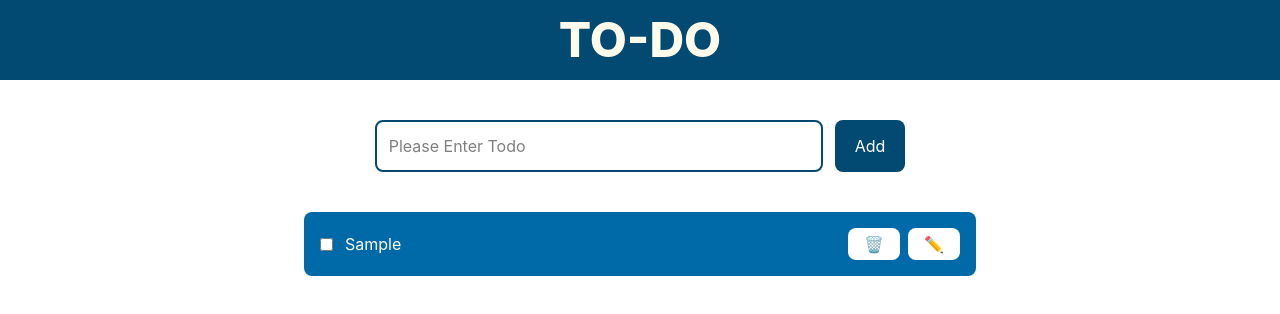
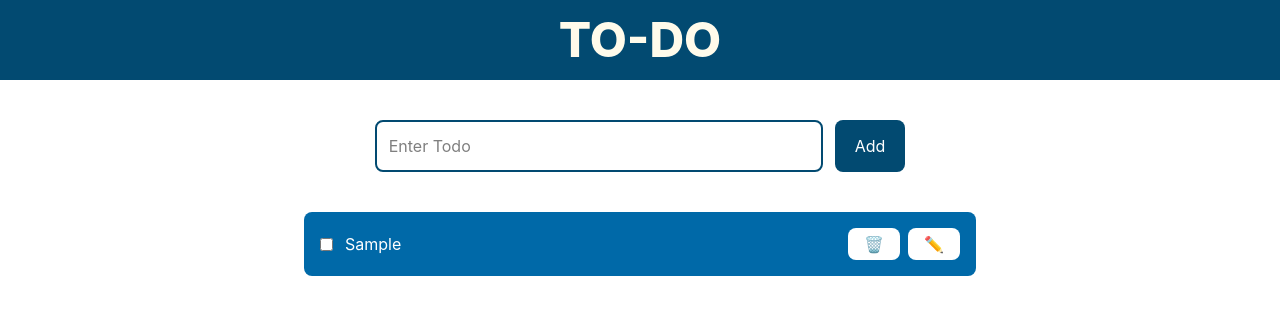
Before and after one commit to jumanafathimatp-dev/Todo-React, a React (Vite) app: page / in a window 1280 px wide. Both pictures are taken after typing "Sample" into the empty fields and a click on the button "Add". Shown: the top 314 px of the page. Built offline with nearby package versions, Linux system fonts and the light colour scheme.

Commit message:
3rd commit

```diff
--- a/src/App.jsx
+++ b/src/App.jsx
@@ -1,11 +1,8 @@
-import InputField from './input';
+import Todo from './Todo';
 
 function App() {
   return(
-    <div>
-
-      <InputField/>
-    </div>
+    <Todo/>
   );
 
 }
--- a/src/input.jsx
+++ b/src/Todo.jsx
@@ -1,36 +1,21 @@
-import { useState,  useEffect } from "react";
+import { useState, useEffect } from "react";
 
-import TodoInput from "./TodoInput";
+import TodoInput from "./TodoAdd";
 import TodoList from "./TodoList";
 
-function InputField() {
-
-
+function Todo() {
   const [text, setText] = useState("");
   const [todos, setTodos] = useState(() => {
-    const storedTodos =
-      localStorage.getItem("todos");
+    const storedTodos = localStorage.getItem("todos");
 
-    return storedTodos
-      ? JSON.parse(storedTodos)
-      : [];
-
+    return storedTodos ? JSON.parse(storedTodos) : [];
   });
 
-  const [editIndex, setEditIndex] =
-    useState(null);
-  // const inputRef = useRef(null);
-
+  const [editIndex, setEditIndex] = useState(null);
 
   useEffect(() => {
-
-    localStorage.setItem(
-      "todos",
-      JSON.stringify(todos)
-    );
-
+    localStorage.setItem("todos", JSON.stringify(todos));
   }, [todos]);
-
 
   function addTodo() {
     if (text.trim() === "") {
@@ -48,24 +33,16 @@ function InputField() {
     setText("");
   }
 
-
   function deleteTodo(deleteIndex) {
-    const newTodos = todos.filter(
-      (todo, index) =>
-        index !== deleteIndex
-    );
+    const newTodos = todos.filter((todo, index) => index !== deleteIndex);
 
     setTodos(newTodos);
   }
 
-
   function editTodo(index) {
     setText(todos[index].text);
     setEditIndex(index);
-
-    // inputRef.current.focus();
   }
-
 
   function updateTodo() {
     if (text.trim() === "") {
@@ -79,46 +56,38 @@ function InputField() {
     setEditIndex(null);
   }
 
-
   function handleKeyDown(e) {
     if (e.key === "Enter") {
-
       if (editIndex !== null) {
         updateTodo();
       } else {
         addTodo();
       }
-
     }
   }
+
   function toggleComplete(index) {
-
     const updatedTodos = [...todos];
 
-    updatedTodos[index].completed =
-      !updatedTodos[index].completed;
+    updatedTodos[index].completed = !updatedTodos[index].completed;
 
     setTodos(updatedTodos);
   }
 
   return (
     <div>
-
       <h1 className="bg-sky-900 mb-10 h-16 sm:h-20 text-amber-50 text-4xl sm:text-4xl md:text-5xl flex justify-center items-center font-extrabold">
         TO-DO
       </h1>
-
 
       <TodoInput
         text={text}
         setText={setText}
         addTodo={addTodo}
         updateTodo={updateTodo}
-        editIndex={editIndex}
+        isEdit={editIndex !== null }
         handleKeyDown={handleKeyDown}
-        // inputRef={inputRef}
       />
-
 
       <TodoList
         todos={todos}
@@ -126,9 +95,8 @@ function InputField() {
         editTodo={editTodo}
         toggleComplete={toggleComplete}
       />
-
     </div>
   );
 }
 
-export default InputField;
+export default Todo;
--- /dev/null
+++ b/src/TodoAdd.jsx
@@ -0,0 +1,40 @@
+function TodoAdd({
+  text,
+  setText,
+  addTodo,
+  updateTodo,
+  isEdit,
+  handleKeyDown,
+}) {
+
+  return (
+
+    <div className="flex justify-center gap-3 px-4">
+
+      <input
+        type="text"
+        value={text}
+        placeholder="Enter Todo"
+        className="border-2 border-sky-900 p-3 rounded-lg w-full max-w-md outline-none"
+        onChange={(e) =>
+          setText(e.target.value)
+        }
+        onKeyDown={handleKeyDown}
+      />
+
+      <button
+        onClick={
+          isEdit
+            ? updateTodo
+            : addTodo
+        }
+        className="bg-sky-900 text-white px-5 rounded-lg"
+      >
+        {isEdit ? "Update" : "Add"}
+      </button>
+
+    </div>
+  );
+}
+
+export default TodoAdd;
--- a/src/TodoInput.jsx
+++ /dev/null
@@ -1,38 +0,0 @@
-
-function TodoInput(props) {
-
-  return (
-
-    <div className="flex justify-center px-4 gap-3">
-
-      <input
-        type="text"
-      //  ref={props.inputRef}
-        value={props.text}
-        placeholder="Please Enter Todo"
-        className="border-2 border-sky-900 p-3 rounded-lg w-full max-w-md outline-none"
-        onChange={(e) =>
-          props.setText(e.target.value)
-        }
-        onKeyDown={props.handleKeyDown}
-      />
-
-      <button
-        onClick={
-          props.editIndex !== null
-            ? props.updateTodo
-            : props.addTodo
-        }
-        className="bg-sky-900 text-white rounded-lg px-5"
-      >
-        {props.editIndex !== null
-          ? "Update"
-          : "Add"}
-      </button>
-
-    </div>
-
-  );
-}
-
-export default TodoInput;
--- a/src/TodoItems.jsx
+++ b/src/TodoItems.jsx
@@ -1,38 +1,42 @@
-function TodoItem(props) {
+function TodoItem({
+  todo,
+  index,
+  deleteTodo,
+  editTodo,
+  toggleComplete,
+}) {
 
   return (
 
-    <div
-      className="bg-sky-700 p-4 rounded-lg mb-3 w-full max-w-2xl mx-auto text-amber-50 flex justify-between items-center"
-    >
+    <div className="bg-sky-700 text-white p-4 rounded-lg mb-3 flex justify-between items-center max-w-2xl mx-auto">
 
       <div className="flex items-center gap-3">
 
         <input
           type="checkbox"
-          checked={props.todo.completed}
+          checked={todo.completed}
           onChange={() =>
-            props.toggleComplete(props.index)
+            toggleComplete(index)
           }
         />
 
         <p
           className={
-            props.todo.completed
+            todo.completed
               ? "line-through text-gray-300"
               : ""
           }
         >
-          {props.todo.text}
+          {todo.text}
         </p>
 
       </div>
 
-      <div className="flex flex-wrap gap-2">
+      <div className="flex gap-2">
 
         <button
           onClick={() =>
-            props.deleteTodo(props.index)
+            deleteTodo(index)
           }
           className="bg-white px-4 py-1 rounded-lg"
         >
@@ -41,7 +45,7 @@ function TodoItem(props) {
 
         <button
           onClick={() =>
-            props.editTodo(props.index)
+            editTodo(index)
           }
           className="bg-white px-4 py-1 rounded-lg"
         >
@@ -51,7 +55,6 @@ function TodoItem(props) {
       </div>
 
     </div>
-
   );
 }
 
--- a/src/Todolist.jsx
+++ b/src/Todolist.jsx
@@ -1,26 +1,30 @@
 import TodoItem from "./TodoItems";
 
-function TodoList(props) {
+function TodoList({
+  todos,
+  deleteTodo,
+  editTodo,
+  toggleComplete,
+}) {
 
   return (
 
     <div className="mt-10 px-4">
 
-      {props.todos.map((todo, index) => (
+      {todos.map((todo, index) => (
 
         <TodoItem
           key={index}
           todo={todo}
           index={index}
-          deleteTodo={props.deleteTodo}
-          editTodo={props.editTodo}
-          toggleComplete={props.toggleComplete}
+          deleteTodo={deleteTodo}
+          editTodo={editTodo}
+          toggleComplete={toggleComplete}
         />
 
       ))}
 
     </div>
-
   );
 }
 
```
